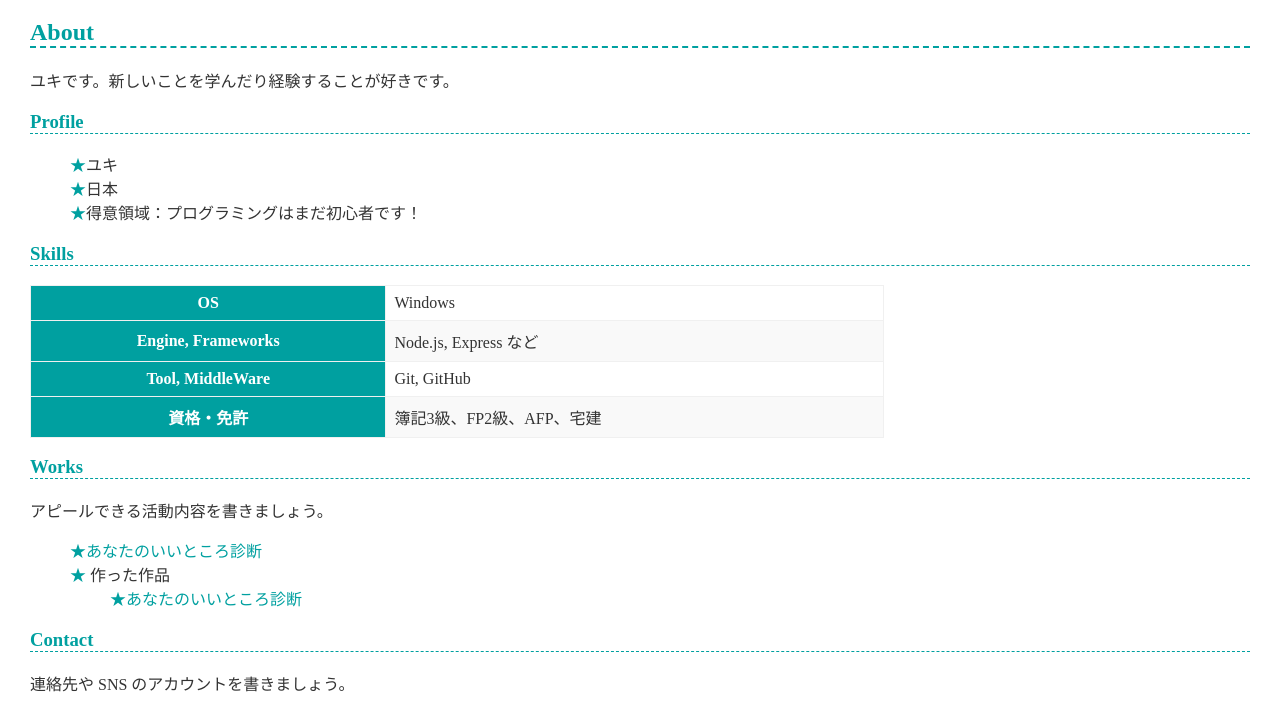
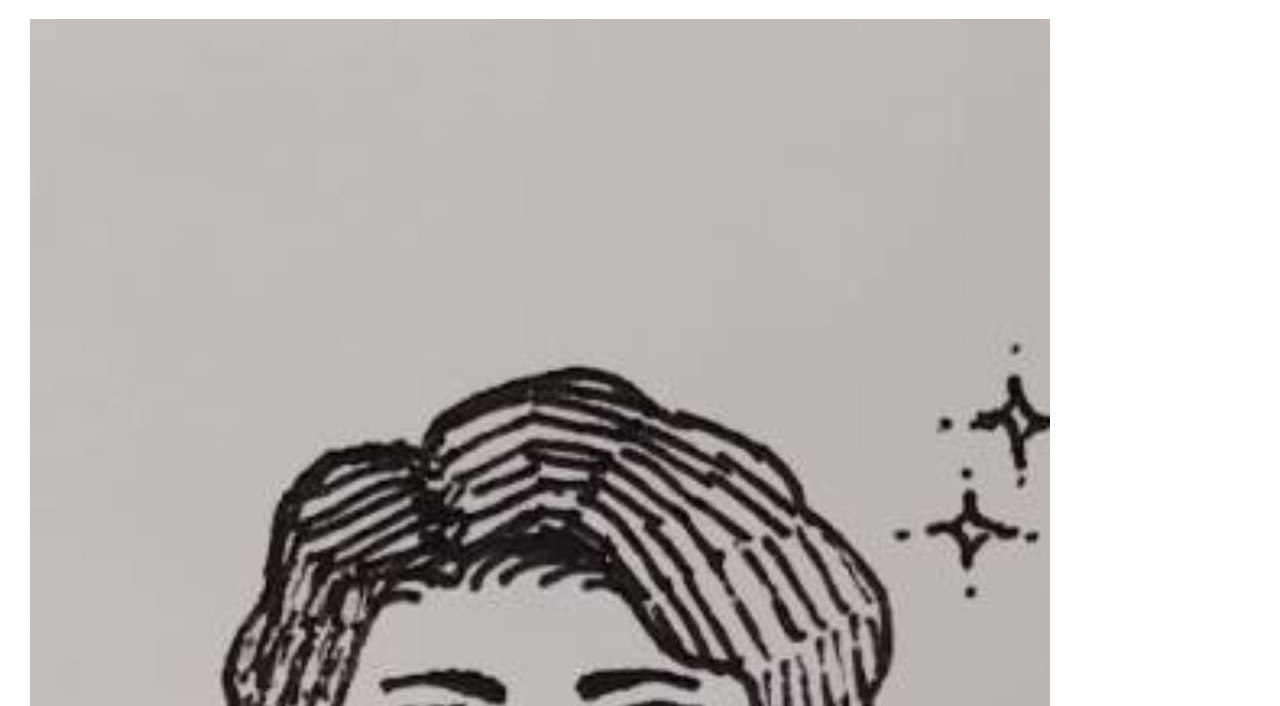
Before and after one commit to Yuki23-snow/yuki23-snow.github.io, a plain HTML site: page index.html in a window 1280 px wide. Shown: the part 94-800 px from the top of the page. Drawn offline with Linux system fonts and the light colour scheme.

Commit message:
add image

```diff
--- a/index.html
+++ b/index.html
@@ -8,7 +8,7 @@
   </head>
   <body>
     <h1>Yuki23-snow</h1>
-
+<img src="RUIDa1ddcd64a62747298ee72c9ac74bec0d.jpg">
 
     <h2>About</h2>
     <p>
```
